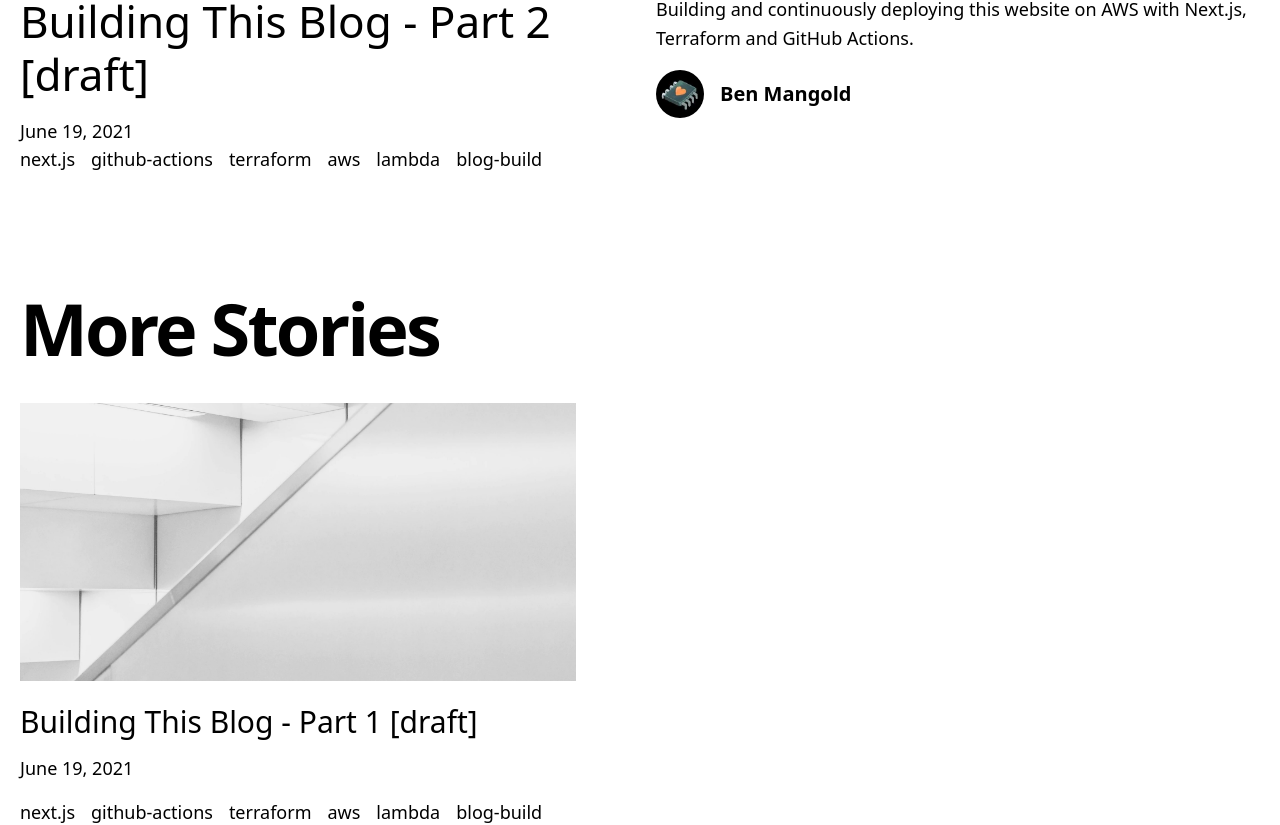
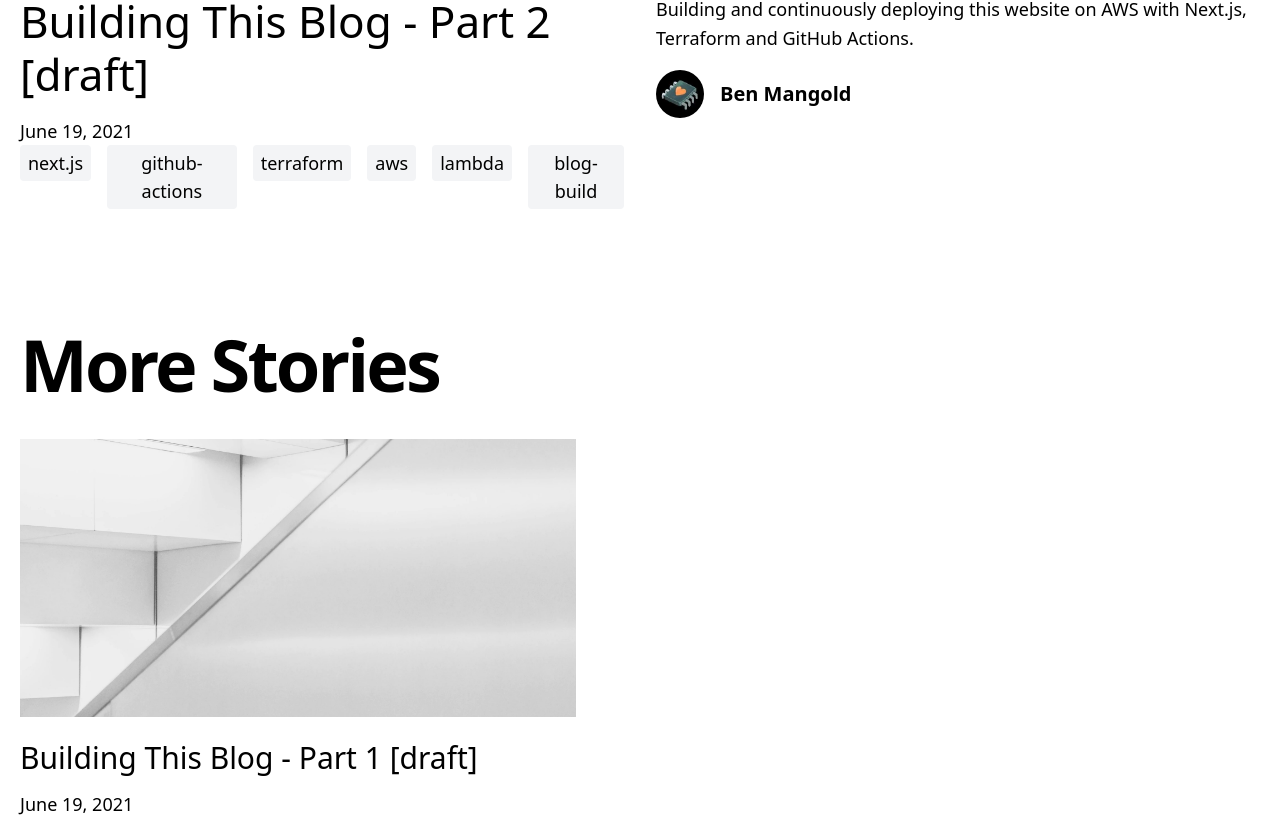
Before and after one commit to benmangold/benmangold.com, a Next.js app: page / in a window 1280 px wide. Shown: the part 958-1783 px from the top of the page. Built offline with nearby package versions, Linux system fonts and the light colour scheme.

Commit message:
improve tag list

```diff
--- a/components/tag-list.js
+++ b/components/tag-list.js
@@ -9,7 +9,11 @@ export default function TagList({ tags }) {
 }
 
 function Tag({ tag }) {
-  return <div>
-        <button class="hover:underline" style={{outline:"none", border: "0"}}>{tag}</button>
-      </div>
+  return (
+    <div>
+      <button class="bg-gray-100 hover:bg-gray-300 py-1 px-2 rounded" style={{ outline: "none", border: "0" }}>
+        {tag}
+      </button>
+    </div>
+  );
 }
```
